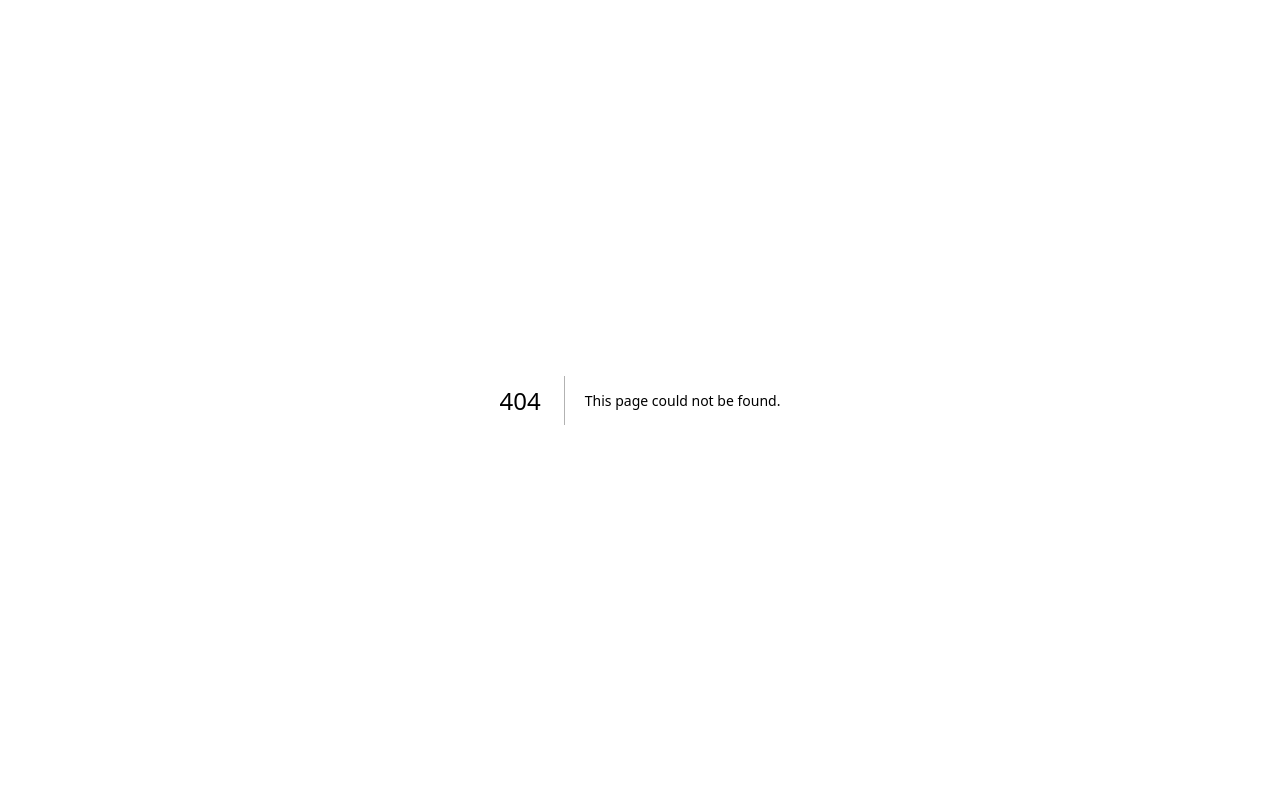
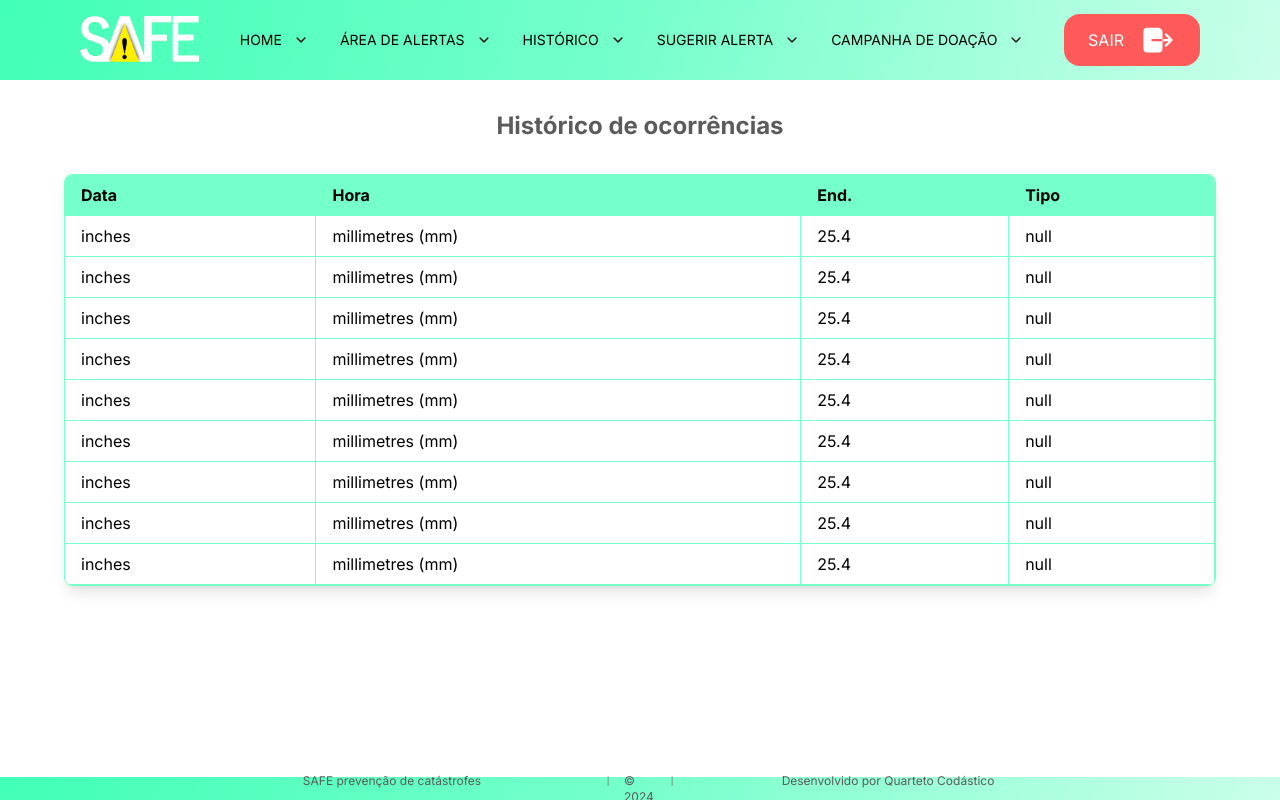
Before and after one commit to Quarteto-Codastico/SAFE-disaster-prevention, a Next.js app: page /dashboard/historic in a window 1280 px wide. Before the commit this address had no page. Built offline with nearby package versions, Linux system fonts and the light colour scheme.

Commit message:
feat: add user historic page

```diff
--- /dev/null
+++ b/src/app/dashboard/historic/page.tsx
@@ -0,0 +1,147 @@
+import {
+	Table,
+	Thead,
+	Tbody,
+	Tfoot,
+	Tr,
+	Th,
+	Td,
+	TableCaption,
+	TableContainer,
+} from "@chakra-ui/react";
+
+export default function Historic() {
+	return (
+		<div className="flex flex-col w-[90%] max-w-[1600px] h-[535px] mx-auto mt-[110px] mb-[170px]">
+			<h1 className="text-[#5B5B5B] text-2xl font-bold self-center mb-8">Histórico de ocorrências</h1>
+			<TableContainer className="border border-[#75FFCA] rounded-lg shadow-lg overflow-x-auto ">
+				<Table variant="striped" size="sm" className="w-full border-collapse">
+					<Thead className="bg-[#75FFCA] border-b border-[#75FFCA]">
+						<Tr>
+							<Th className="text-left px-4 py-2 border-r border-[#75FFCA]">
+								Data
+							</Th>
+							<Th className="text-left px-4 py-2 border-r border-[#75FFCA]">
+								Hora
+							</Th>
+							<Th className="text-left px-4 py-2 border-r border-[#75FFCA]">
+								End.
+							</Th>
+							<Th className="text-left px-4 py-2">Tipo</Th>
+						</Tr>
+					</Thead>
+					<Tbody>
+						<Tr className="hover:bg-gray-100 border-b border-[#75FFCA]">
+							<Td className="px-4 py-2 border-r border-[#75FFCA]">inches</Td>
+							<Td className="px-4 py-2 border-r border-[#75FFCA]">
+								millimetres (mm)
+							</Td>
+							<Td className="px-4 py-2 border-r border-[#75FFCA]" isNumeric>
+								25.4
+							</Td>
+							<Td className="px-4 py-2 border-r border-[#75FFCA]" isNumeric>
+								null
+							</Td>
+						</Tr>
+						<Tr className="hover:bg-gray-100 border-b border-[#75FFCA]">
+							<Td className="px-4 py-2 border-r border-[#75FFCA]">inches</Td>
+							<Td className="px-4 py-2 border-r border-[#75FFCA]">
+								millimetres (mm)
+							</Td>
+							<Td className="px-4 py-2 border-r border-[#75FFCA]" isNumeric>
+								25.4
+							</Td>
+							<Td className="px-4 py-2 border-r border-[#75FFCA]" isNumeric>
+								null
+							</Td>
+						</Tr>
+						<Tr className="hover:bg-gray-100 border-b border-[#75FFCA]">
+							<Td className="px-4 py-2 border-r border-[#75FFCA]">inches</Td>
+							<Td className="px-4 py-2 border-r border-[#75FFCA]">
+								millimetres (mm)
+							</Td>
+							<Td className="px-4 py-2 border-r border-[#75FFCA]" isNumeric>
+								25.4
+							</Td>
+							<Td className="px-4 py-2 border-r border-[#75FFCA]" isNumeric>
+								null
+							</Td>
+						</Tr>
+						<Tr className="hover:bg-gray-100 border-b border-[#75FFCA]">
+							<Td className="px-4 py-2 border-r border-[#75FFCA]">inches</Td>
+							<Td className="px-4 py-2 border-r border-[#75FFCA]">
+								millimetres (mm)
+							</Td>
+							<Td className="px-4 py-2 border-r border-[#75FFCA]" isNumeric>
+								25.4
+							</Td>
+							<Td className="px-4 py-2 border-r border-[#75FFCA]" isNumeric>
+								null
+							</Td>
+						</Tr>
+						<Tr className="hover:bg-gray-100 border-b border-[#75FFCA]">
+							<Td className="px-4 py-2 border-r border-[#75FFCA]">inches</Td>
+							<Td className="px-4 py-2 border-r border-[#75FFCA]">
+								millimetres (mm)
+							</Td>
+							<Td className="px-4 py-2 border-r border-[#75FFCA]" isNumeric>
+								25.4
+							</Td>
+							<Td className="px-4 py-2 border-r border-[#75FFCA]" isNumeric>
+								null
+							</Td>
+						</Tr>
+						<Tr className="hover:bg-gray-100 border-b border-[#75FFCA]">
+							<Td className="px-4 py-2 border-r border-[#75FFCA]">inches</Td>
+							<Td className="px-4 py-2 border-r border-[#75FFCA]">
+								millimetres (mm)
+							</Td>
+							<Td className="px-4 py-2 border-r border-[#75FFCA]" isNumeric>
+								25.4
+							</Td>
+							<Td className="px-4 py-2 border-r border-[#75FFCA]" isNumeric>
+								null
+							</Td>
+						</Tr>
+						<Tr className="hover:bg-gray-100 border-b border-[#75FFCA]">
+							<Td className="px-4 py-2 border-r border-[#75FFCA]">inches</Td>
+							<Td className="px-4 py-2 border-r border-[#75FFCA]">
+								millimetres (mm)
+							</Td>
+							<Td className="px-4 py-2 border-r border-[#75FFCA]" isNumeric>
+								25.4
+							</Td>
+							<Td className="px-4 py-2 border-r border-[#75FFCA]" isNumeric>
+								null
+							</Td>
+						</Tr>
+						<Tr className="hover:bg-gray-100 border-b border-[#75FFCA]">
+							<Td className="px-4 py-2 border-r border-[#75FFCA]">inches</Td>
+							<Td className="px-4 py-2 border-r border-[#75FFCA]">
+								millimetres (mm)
+							</Td>
+							<Td className="px-4 py-2 border-r border-[#75FFCA]" isNumeric>
+								25.4
+							</Td>
+							<Td className="px-4 py-2 border-r border-[#75FFCA]" isNumeric>
+								null
+							</Td>
+						</Tr>
+						<Tr className="hover:bg-gray-100 border-b border-[#75FFCA]">
+							<Td className="px-4 py-2 border-r border-[#75FFCA]">inches</Td>
+							<Td className="px-4 py-2 border-r border-[#75FFCA]">
+								millimetres (mm)
+							</Td>
+							<Td className="px-4 py-2 border-r border-[#75FFCA]" isNumeric>
+								25.4
+							</Td>
+							<Td className="px-4 py-2 border-r border-[#75FFCA]" isNumeric>
+								null
+							</Td>
+						</Tr>
+					</Tbody>
+				</Table>
+			</TableContainer>
+		</div>
+	);
+}
```
